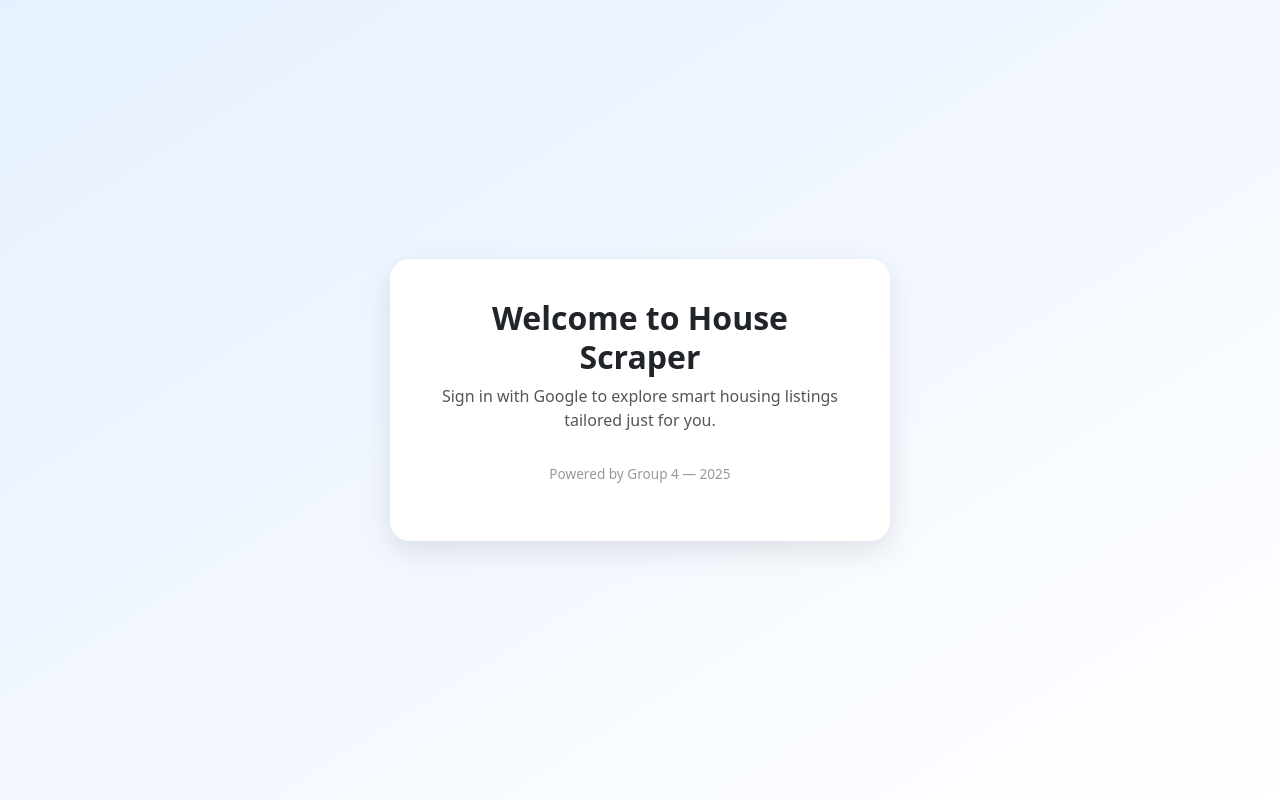
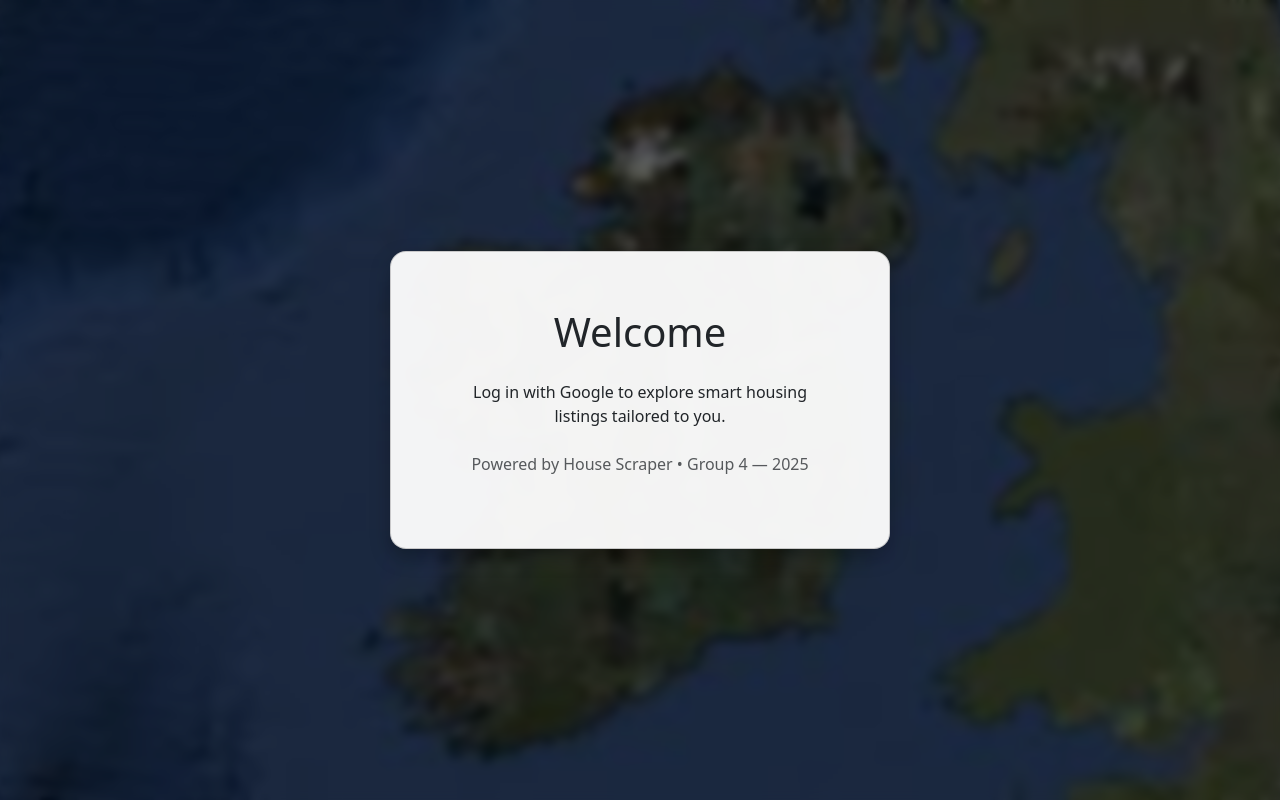
Before and after one commit to AllanNastin/Group4-design-project, a React (Create React App) app in the folder frontend/: page /login in a window 1280 px wide. Built offline with nearby package versions, Linux system fonts and the light colour scheme.

Commit message:
Updated Login Page UI

```diff
--- a/frontend/src/Pages/LoginPage.js
+++ b/frontend/src/Pages/LoginPage.js
@@ -1,76 +1,78 @@
-import React, { useEffect } from "react";
+import React from "react";
+import { Container, Card } from "react-bootstrap";
 
 const LoginPage = () => {
-    useEffect(() => {
-        /* global google */
-        if (window.google) {
-            google.accounts.id.initialize({
-                client_id: "YOUR_CLIENT_ID_HERE",
-                callback: handleCredentialResponse,
-            });
+    return (
+        <div style={styles.pageWrapper}>
+            <div style={styles.overlay} />
+            <Container style={styles.container}>
+                <Card style={styles.card}>
+                    <Card.Body className="text-center">
+                        <h1 className="mb-4">Welcome</h1>
+                        <p className="mb-4">
+                            Log in with Google to explore smart housing listings tailored to you.
+                        </p>
+                        <div id="g_id_onload"
+                             data-client_id="YOUR_CLIENT_ID"
+                             data-context="signin"
+                             data-ux_mode="popup"
+                             data-callback="handleCredentialResponse"
+                             data-auto_prompt="false"
+                        ></div>
 
-            google.accounts.id.renderButton(
-                document.getElementById("googleSignIn"),
-                {
-                    theme: "outline",
-                    size: "large",
-                    shape: "pill",
-                    width: "100%",
-                }
-            );
-        }
-    }, []);
+                        <div className="g_id_signin"
+                             data-type="standard"
+                             data-shape="rectangular"
+                             data-theme="outline"
+                             data-text="sign_in_with"
+                             data-size="large"
+                             data-logo_alignment="left"
+                        ></div>
 
-    const handleCredentialResponse = (response) => {
-        console.log("Google login token:", response.credential);
-        // Send token to backend or handle auth here
-    };
-
-    return (
-        <div style={styles.page}>
-            <div style={styles.card}>
-                <h1 style={styles.title}>Welcome to House Scraper</h1>
-                <p style={styles.subtitle}>
-                    Sign in with Google to explore smart housing listings tailored just for you.
-                </p>
-                <div id="googleSignIn" style={{ marginTop: "1.5rem" }} />
-                <p style={styles.footer}>Powered by Group 4 — 2025</p>
-            </div>
+                        <p className="mt-4 text-muted">
+                            Powered by House Scraper • Group 4 — 2025
+                        </p>
+                    </Card.Body>
+                </Card>
+            </Container>
         </div>
     );
 };
 
 const styles = {
-    page: {
-        minHeight: "100vh",
-        background: "linear-gradient(to bottom right, #e6f0ff, #ffffff)",
+    pageWrapper: {
+        backgroundImage: `url('/images.jpeg')`,
+        backgroundSize: "cover",
+        backgroundPosition: "center center",
+        backgroundRepeat: "no-repeat",
+        height: "100vh",
+        position: "relative",
         display: "flex",
         alignItems: "center",
         justifyContent: "center",
-        padding: "2rem",
+    },
+    overlay: {
+        position: "absolute",
+        top: 0,
+        left: 0,
+        height: "100%",
+        width: "100%",
+        backgroundColor: "rgba(0, 0, 0, 0.6)",
+        backdropFilter: "blur(4px)",
+        zIndex: 1,
+    },
+    container: {
+        position: "relative",
+        zIndex: 2,
     },
     card: {
-        background: "white",
-        borderRadius: "20px",
-        boxShadow: "0 10px 30px rgba(0, 0, 0, 0.1)",
-        padding: "2.5rem 3rem",
+        padding: "40px",
+        borderRadius: "16px",
+        boxShadow: "0 8px 20px rgba(0, 0, 0, 0.25)",
+        backgroundColor: "rgba(255, 255, 255, 0.95)",
         maxWidth: "500px",
-        textAlign: "center",
-    },
-    title: {
-        fontSize: "2rem",
-        marginBottom: "0.5rem",
-        fontWeight: "600",
-    },
-    subtitle: {
-        fontSize: "1rem",
-        color: "#555",
-    },
-    footer: {
-        fontSize: "0.85rem",
-        marginTop: "2rem",
-        color: "#999",
-    },
+        margin: "auto",
+    }
 };
 
 export default LoginPage;
```
Also changed, not shown: frontend/public/images.jpeg (added), frontend/public/unnamed.jpg (added).
